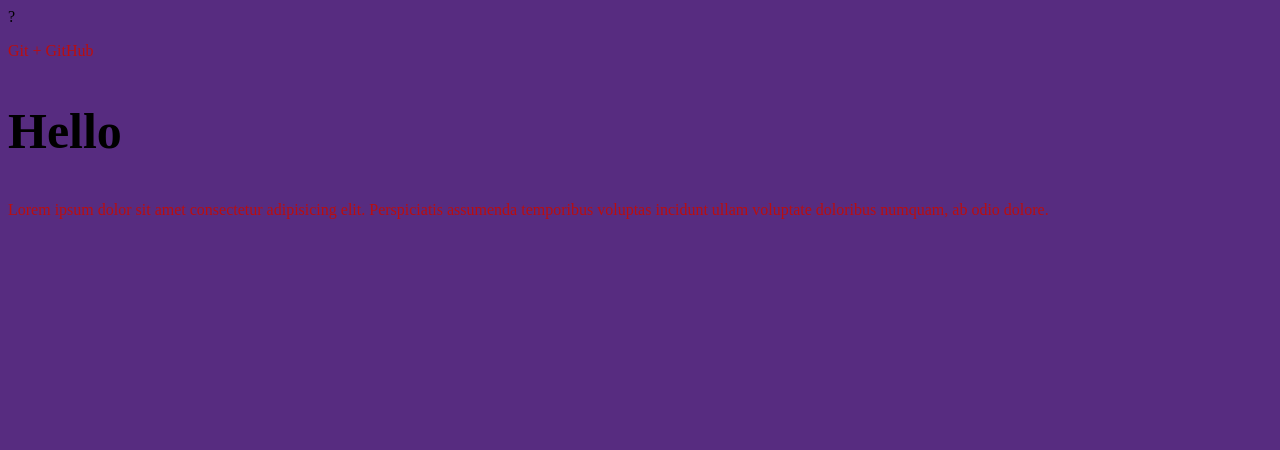
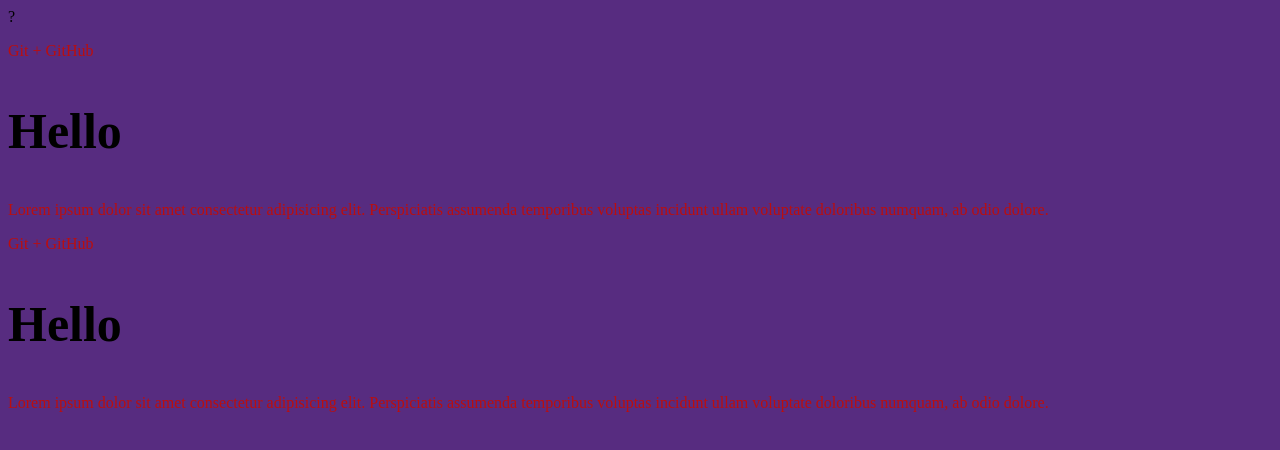
Before and after one commit to Hokure04/gitTest, a plain HTML site: page index.html in a window 1280 px wide. Drawn offline with Linux system fonts and the light colour scheme.

Commit message:
Ветка about и работа в ней

```diff
--- a/index.html
+++ b/index.html
@@ -13,5 +13,10 @@
     <p>Lorem ipsum dolor sit amet consectetur adipisicing elit.
     Perspiciatis assumenda temporibus voluptas incidunt ullam voluptate doloribus numquam, ab odio dolore.
     </p>
+    <p> Git + GitHub</p>
+    <h2>Hello</h2>
+    <p>Lorem ipsum dolor sit amet consectetur adipisicing elit.
+    Perspiciatis assumenda temporibus voluptas incidunt ullam voluptate doloribus numquam, ab odio dolore.
+    </p>
 </body>
 </html>
```
